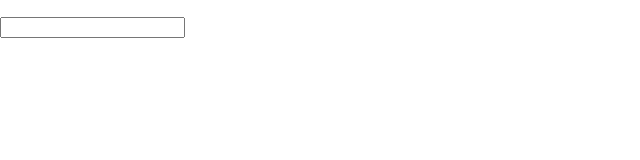
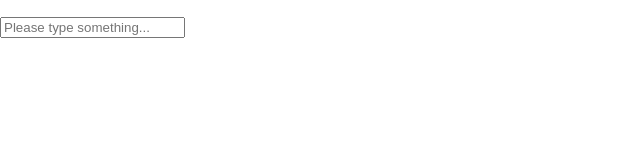
Before and after one commit to karinfdez/debounce_autocomplete_input, a React (Create React App) app: page / in a window 1280 px wide. Shown: the top 160 px of the page, without its empty margins (0-640 px from the left). Built offline with nearby package versions, Linux system fonts and the light colour scheme.

Commit message:
Execute function when input changes

```diff
--- a/src/DebounceForm.js
+++ b/src/DebounceForm.js
@@ -3,20 +3,25 @@ import React, { Component } from 'react';
 class DebounceReact extends Component {
     constructor() {
         super()
-        this.state = { q: "" }
+        this.state = {
+            q: ""
+        }
     }
 
     changeQuery = ((e) => {
         this.setState({searchDebounce: e.target.value}, () => {
-            this.autocompleteSearch();
+            this.autocompleteSearch(this.state.q);
         });
     })
+
+    autocompleteSearch = (q) => {
+    }
 
     render() {
         return (
             <div>
                 <p>{this.state.searchDebounce}</p>
-                <input type='search' onChange={this.changeQuery} />
+                <input placeholder="Please type something..." type='text' value={this.state.q} onChange={this.changeQuery} />
             </div>
         )
     }
```
